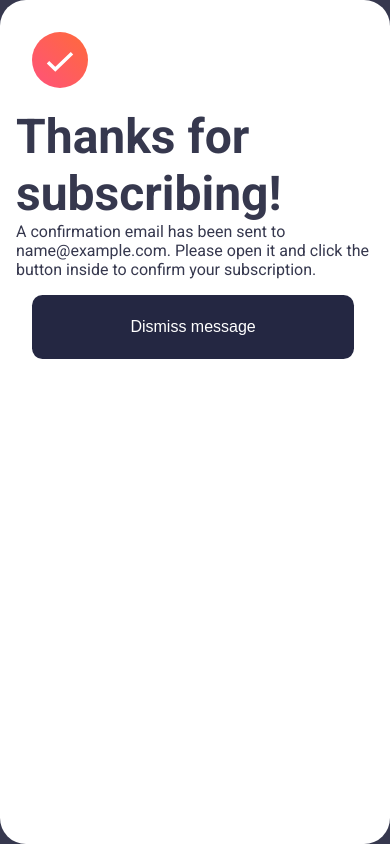
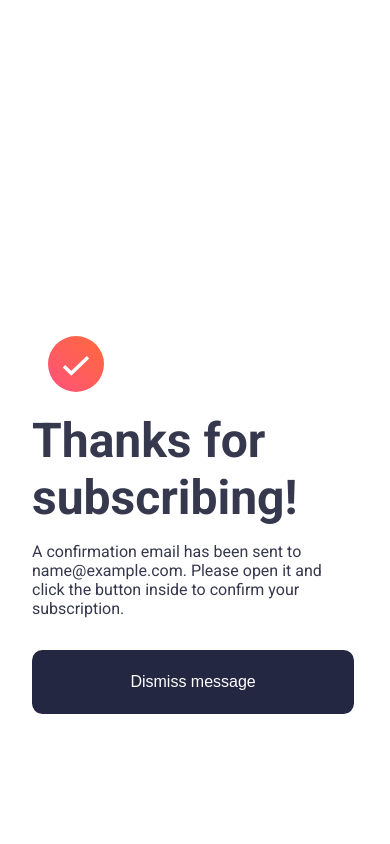
Before and after one commit to cosmicmistake0/newsletter-sign-up-with-success-message-main, a plain HTML site: page newsletter-sign-up-with-success-message-main/index.html in a window 390 px wide. Both pictures are taken after typing "name@example.com" into the empty fields and a click on the button "Subscribe to monthly newsletter". Drawn offline with Linux system fonts and the light colour scheme.

Commit message:
final commit i hope

```diff
--- a/newsletter-sign-up-with-success-message-main/index.html
+++ b/newsletter-sign-up-with-success-message-main/index.html
@@ -100,6 +100,6 @@
     <!-- Success message start -->
 
     <!-- Success message end -->
-    <script src="/newsletter-sign-up-with-success-message-main/index.js"></script>
+    <script src="index.js"></script>
   </body>
 </html>
--- a/newsletter-sign-up-with-success-message-main/styles.css
+++ b/newsletter-sign-up-with-success-message-main/styles.css
@@ -203,16 +203,29 @@ h2 {
     height: 100%;
   }
   .success-pop-up {
-    opacity: 1;
     top: 0;
     left: 0;
-    width: 100%; /* full viewport width */
-    height: 100%; /* full viewport height */
-    transform: none; /* remove the translate */
+    width: 100%;
+    height: 100%;
+    transform: none;
+    border-radius: 0;
+    background-color: var(--White);
   }
   .success-message {
     width: 100%;
     height: 100%;
+    border-radius: 0;
+    margin-top: 20rem;
+    padding: 1rem;
+  }
+  .dismiss-message-button {
+    margin-top: auto;
+  }
+  .success-content > * {
+    margin: 1rem;
+  }
+  .success-message img {
+    margin: 0 2rem;
   }
   .form_container {
     flex-direction: column-reverse;
```
Also changed, not shown: 1 other file.
